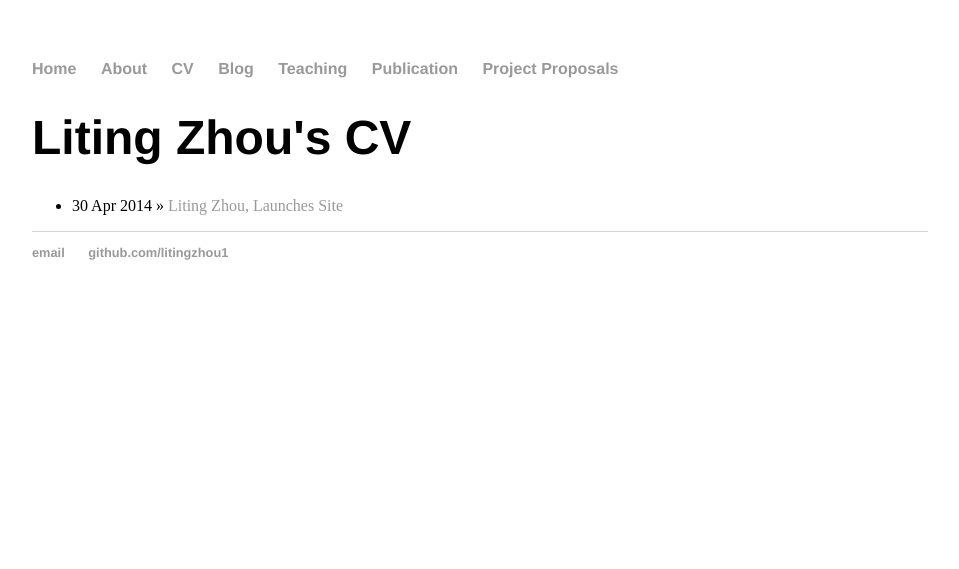
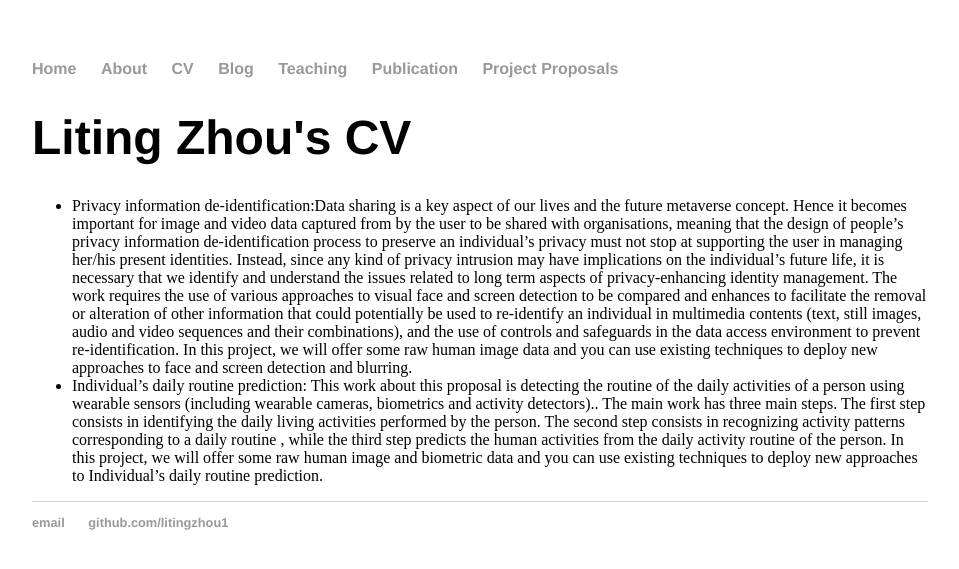
Before and after one commit to litingzhou1/litingzhou1.github.io, a Jekyll site: the page built from proposal/index.html, in a window 1280 px wide. Shown: the top 569 px of the page, without its empty margins (160-1119 px from the left). Built offline with Jekyll 4.4.1, drawn with Linux system fonts in a browser that asks for light colours.

Commit message:
Update index.html

```diff
--- a/proposal/index.html
+++ b/proposal/index.html
@@ -3,9 +3,7 @@ layout: default
 title: Liting Zhou's CV
 ---
 	<h1>{{ page.title }}</h1>
-	<ul class="cv">
-
-	  {% for post in site.posts %}
-	    <li><span>{{ post.date | date_to_string }}</span> » <a href="{{ post.url }}" title="{{ post.title }}">{{ post.title }}</a></li>
-	  {% endfor %}
+	<ul class="proposal">
+	    <li>Privacy information de-identification:Data sharing is a key aspect of our lives and the future metaverse concept. Hence it becomes important for image and video data captured from by the user to be shared with organisations, meaning that the design of people’s privacy information de-identification process to preserve an individual’s privacy must not stop at supporting the user in managing her/his present identities. Instead, since any kind of privacy intrusion may have implications on the individual’s future life, it is necessary that we identify and understand the issues related to long term aspects of privacy-enhancing identity management. The work requires the use of various approaches to visual face and screen detection to be compared and enhances to facilitate the removal or alteration of other information that could potentially be used to re-identify an individual in multimedia contents (text, still images, audio and video sequences and their combinations), and the use of controls and safeguards in the data access environment to prevent re-identification. In this project, we will offer some raw human image data and you can use existing techniques to deploy new approaches to face and screen detection and blurring.</li>
+	    <li>Individual’s daily routine prediction: This work about this proposal is detecting the routine of the daily activities of a person using wearable sensors (including wearable cameras, biometrics and activity detectors).. The main work has three main steps. The first step consists in identifying the daily living activities performed by the person. The second step consists in recognizing activity patterns corresponding to a daily routine , while the third step predicts the human activities from the daily activity routine of the person. In this project, we will offer some raw human image and biometric data and you can use existing techniques to deploy new approaches to Individual’s daily routine prediction. </li>
 	</ul>
```
